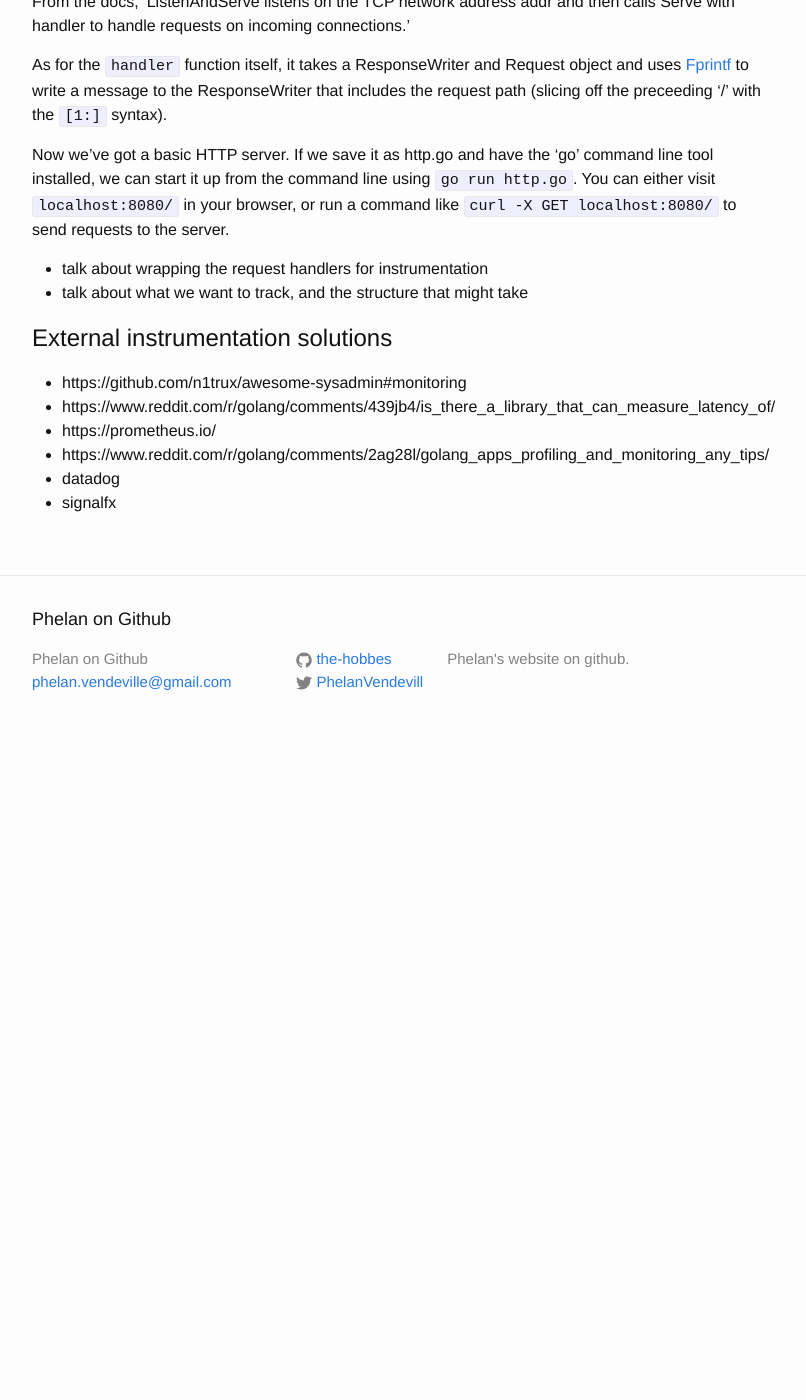
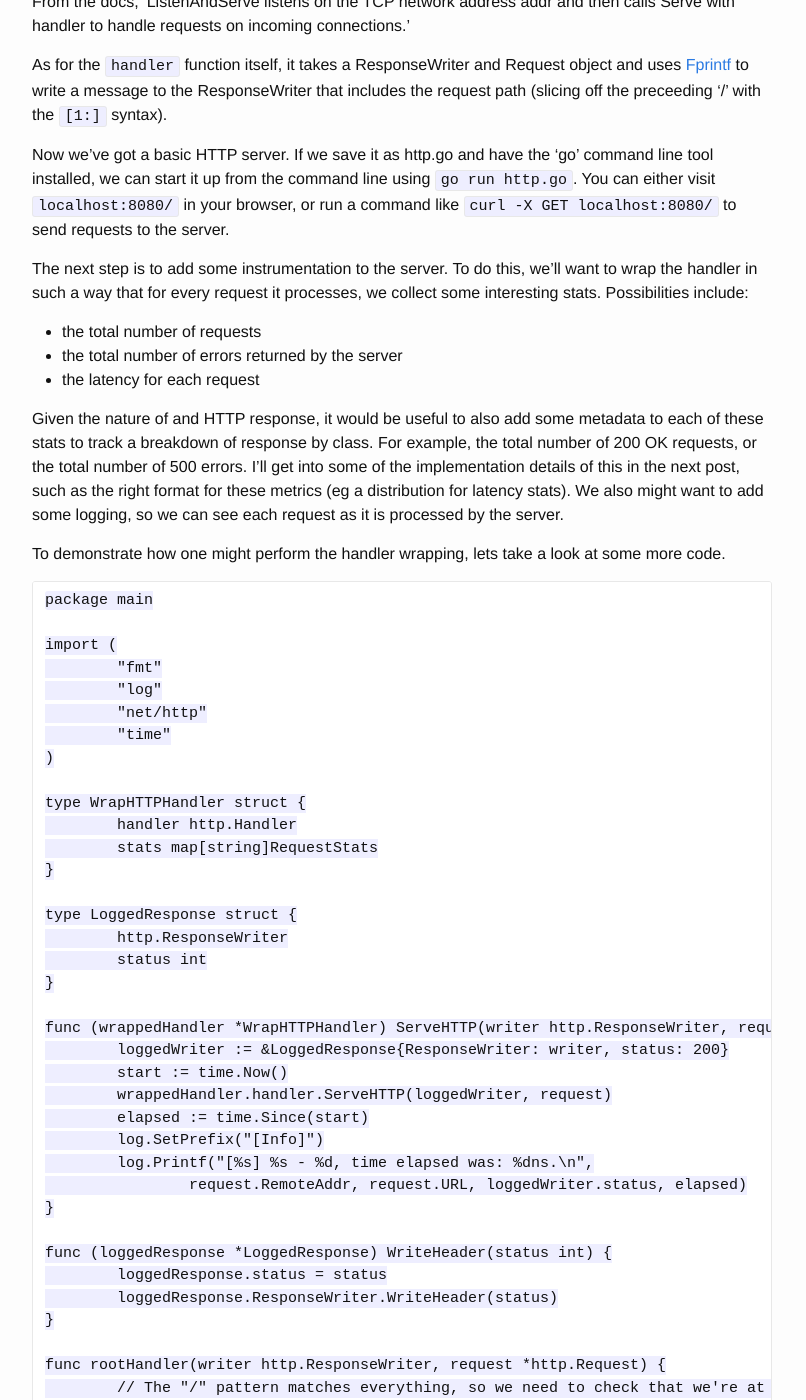
Before and after one commit to the-hobbes/the-hobbes.github.io, a Jekyll site: the page built from _posts/2016-03-10-webserver-golang.markdown, in a window 1280 px wide and 1400 px high, scrolled down 1107 px. Shown: the whole window, without its empty margins (238-1044 px from the left). Built offline with Jekyll 4.4.1, drawn with Linux system fonts in a browser that asks for light colours; before the commit the page ends 1860 px from its top, so only the background shows below that; some of the changed text lies outside the part shown.

Commit message:
Added wrapped code and started list of metric gathering tools.

````diff
--- a/_posts/2016-03-10-webserver-golang.markdown
+++ b/_posts/2016-03-10-webserver-golang.markdown
@@ -42,12 +42,71 @@ As for the `handler` function itself, it takes a ResponseWriter and Request obje
 
 Now we've got a basic HTTP server. If we save it as http.go and have the 'go' command line tool installed, we can start it up from the command line using `go run http.go`. You can either visit `localhost:8080/` in your browser, or run a command like `curl -X GET localhost:8080/` to send requests to the server.
 
-- talk about wrapping the request handlers for instrumentation
-- talk about what we want to track, and the structure that might take
+The next step is to add some instrumentation to the server. To do this, we'll want to wrap the handler in such a way that for every request it processes, we collect some interesting stats. Possibilities include:
 
+* the total number of requests
+* the total number of errors returned by the server
+* the latency for each request
+
+Given the nature of and HTTP response, it would be useful to also add some metadata to each of these stats to track a breakdown of response by class. For example, the total number of 200 OK requests, or the total number of 500 errors. I'll get into some of the implementation details of this in the next post, such as the right format for these metrics (eg a distribution for latency stats). We also might want to add some logging, so we can see each request as it is processed by the server.
+
+To demonstrate how one might perform the handler wrapping, lets take a look at some more code.
+
+```
+package main
+
+import (
+	"fmt"
+	"log"
+	"net/http"
+	"time"
+)
+
+type WrapHTTPHandler struct {
+	handler http.Handler
+	stats map[string]RequestStats
+}
+
+type LoggedResponse struct {
+	http.ResponseWriter
+	status int
+}
+
+func (wrappedHandler *WrapHTTPHandler) ServeHTTP(writer http.ResponseWriter, request *http.Request) {
+	loggedWriter := &LoggedResponse{ResponseWriter: writer, status: 200}
+	start := time.Now()
+	wrappedHandler.handler.ServeHTTP(loggedWriter, request)
+	elapsed := time.Since(start)
+	log.SetPrefix("[Info]")
+	log.Printf("[%s] %s - %d, time elapsed was: %dns.\n",
+		request.RemoteAddr, request.URL, loggedWriter.status, elapsed)
+}
+
+func (loggedResponse *LoggedResponse) WriteHeader(status int) {
+	loggedResponse.status = status
+	loggedResponse.ResponseWriter.WriteHeader(status)
+}
+
+func rootHandler(writer http.ResponseWriter, request *http.Request) {
+	// The "/" pattern matches everything, so we need to check that we're at the root here.
+	if request.URL.Path != "/" {
+		http.NotFound(writer, request)
+		return
+	}
+	fmt.Fprintf(writer, "You've hit the home page.")
+}
+
+func main() {
+	stats := make(map[string]RequestStats)
+	http.HandleFunc("/", rootHandler)
+	http.Handle("/redirect_me", http.RedirectHandler("/", http.StatusFound))
+	log.Fatalln(http.ListenAndServe(":8080", &WrapHTTPHandler{http.DefaultServeMux, stats}))
+}
+```
 
 External instrumentation solutions
 ===
+During the course of researching this blog post, I came across some tools that are used to perform metric gathering in the production environments in industry. Here's a list of what I turned up. If I've missed your favorite, or if you experience with any of these tools, please let me know.
 * https://github.com/n1trux/awesome-sysadmin#monitoring
 * https://www.reddit.com/r/golang/comments/439jb4/is_there_a_library_that_can_measure_latency_of/
 * https://prometheus.io/
````
